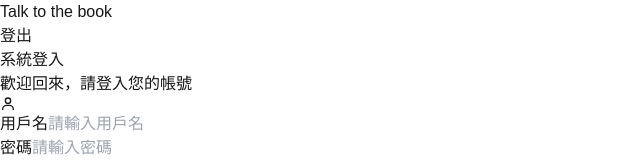
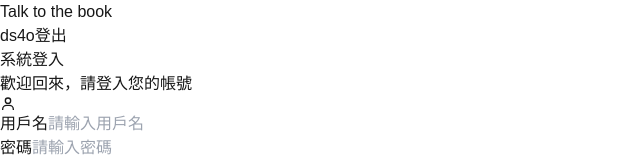
Before and after one commit to sa556693828/talkToTheBookFront, a Next.js app: page / in a window 1280 px wide. Shown: the top 160 px of the page, without its empty margins (0-640 px from the left). Built offline with nearby package versions, Linux system fonts and the light colour scheme.

Commit message:
Implement Deep Seek toggle in Header and update chat API route based on Deep Seek state

```diff
--- a/src/components/header.tsx
+++ b/src/components/header.tsx
@@ -1,19 +1,49 @@
 "use client";
 import Link from "next/link";
 import { useAuthStore } from "@/store/useAuthStore";
+import { useState } from "react";
+import { useModelStore } from "@/store/useModel";
+import { usePathname } from "next/navigation";
+
 export default function Header() {
   const { logout } = useAuthStore();
+  const { isDeepSeek, setIsDeepSeek } = useModelStore();
+  const pathname = usePathname();
+  const isChatPage = pathname === "/chat";
   return (
     <header className="h-[60px] p-8 border-b border-amber-200 flex justify-between items-center bg-white/80 backdrop-blur">
       <Link href="/">
         <h1 className="text-2xl font-bold text-amber-900">Talk to the book</h1>
       </Link>
+
+      <div className="flex items-center gap-4">
+        <button
+          disabled={!isChatPage}
+          onClick={() => setIsDeepSeek(!isDeepSeek)}
+          className={`w-12 h-6 rounded-full transition-colors duration-200 ease-in-out ${
+            isDeepSeek ? "bg-slate-700" : "bg-slate-300"
+          } relative`}
+        >
+          <span className="absolute left-2 top-1/2 -translate-y-1/2 text-[12px] text-white z-10">
+            ds
+          </span>
+          <span className="absolute right-2 top-1/2 -translate-y-1/2 text-[12px] text-slate-600 z-10">
+            4o
+          </span>
+          <div
+            className={`w-5 h-5 rounded-full bg-white absolute top-0.5 transition-transform duration-200 ease-in-out ${
+              isDeepSeek ? "translate-x-[26px]" : "translate-x-0.5"
+            } shadow-md z-20`}
+          />
+        </button>
+
         <button
           className="text-amber-900 px-4 h-[30px] rounded-md border border-amber-900"
           onClick={logout}
         >
           登出
         </button>
+      </div>
     </header>
   );
 }
--- /dev/null
+++ b/src/store/useModel.ts
@@ -0,0 +1,13 @@
+import { create } from "zustand";
+
+interface ModelState {
+  isDeepSeek: boolean;
+  setIsDeepSeek: (isDeepSeek: boolean) => void;
+}
+
+export const useModelStore = create<ModelState>((set) => ({
+  isDeepSeek: false,
+  setIsDeepSeek: (isDeepSeek: boolean) => {
+    set({ isDeepSeek });
+  },
+}));
```
Also changed, not shown: src/app/chat/[url]/page.tsx (+7 -3 lines). Lines whose indentation alone changed are shown as unchanged.
